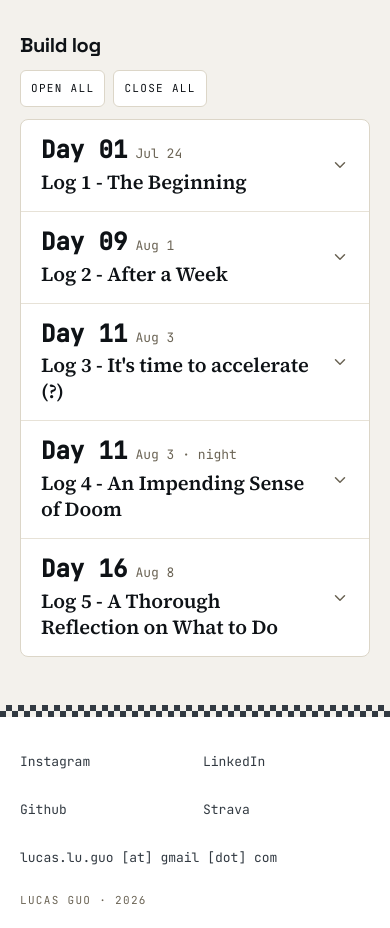
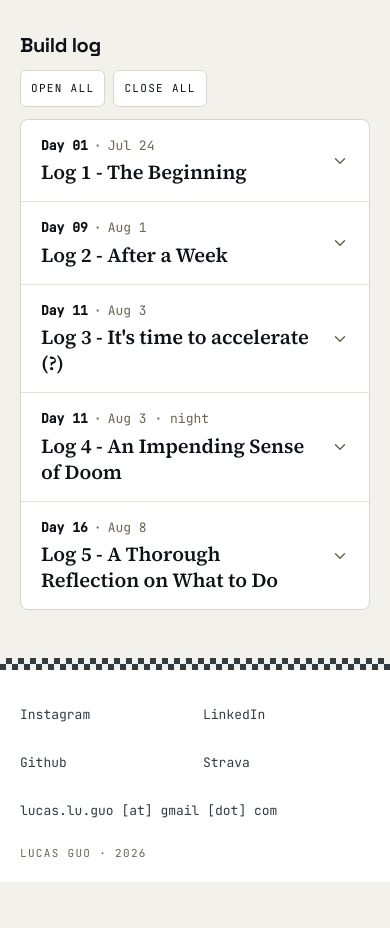
Before and after one commit to lucas-guo-2008/portfolio, a Next.js app: page /projects/portfolio in a window 390 px wide. Shown: the part 1460-2388 px from the top of the page. After the commit the page ends 2342 px from the top, so only its background shows below. Built offline with nearby package versions, Linux system fonts and the light colour scheme.

Commit message:
Update LogRow component: reposition day number display

```diff
--- a/components/LogRow.tsx
+++ b/components/LogRow.tsx
@@ -24,11 +24,14 @@ export default function LogRow({log, day, open, onToggle}:LogRowProps) {
                     className={`group w-full flex items-center gap-4 px-5 py-4 text-left transition-colors hover:bg-accent-soft focus-visible:outline-2 focus-visible:outline-accent focus-visible:-outline-offset-2 ${open ? 'bg-surface-muted' : ''}`}
                 >
                     <span className="flex-1 min-w-0 flex flex-col gap-1 md:flex-row md:items-center md:gap-4">
-                        <span className="md:w-30 shrink-0 flex items-baseline gap-2 md:flex-col md:items-start md:gap-0.5">
-                            <span className="font-mono font-bold text-num-lg text-text">Day {String(day).padStart(2, '0')}</span>
+                        <span className="font-serif text-log font-semibold group-hover:text-accent-strong transition-colors">{log.title}</span>
+                        <span className="sr-only">, </span>
+                        <span className="order-first shrink-0 flex items-baseline gap-1.5 font-mono text-caption text-text-muted md:w-30 md:flex-col md:items-start md:gap-0.5">
+                            <span className="font-bold text-text text-caption md:text-num-lg">Day {String(day).padStart(2, '0')}</span>
+                            <span className="sr-only">, </span>
+                            <span aria-hidden="true" className="md:hidden">·</span>
                             <LogDate date={log.date} />
                         </span>
-                        <span className="font-serif text-log font-semibold group-hover:text-accent-strong transition-colors">{log.title}</span>
                     </span>
                     <svg viewBox="0 0 24 24" fill="none" stroke="currentColor" strokeWidth={2} strokeLinecap="round" strokeLinejoin="round" aria-hidden="true"
                          className={`size-4.5 shrink-0 text-text-muted transition-transform ${open ? 'rotate-180' : ''}`}>
```
